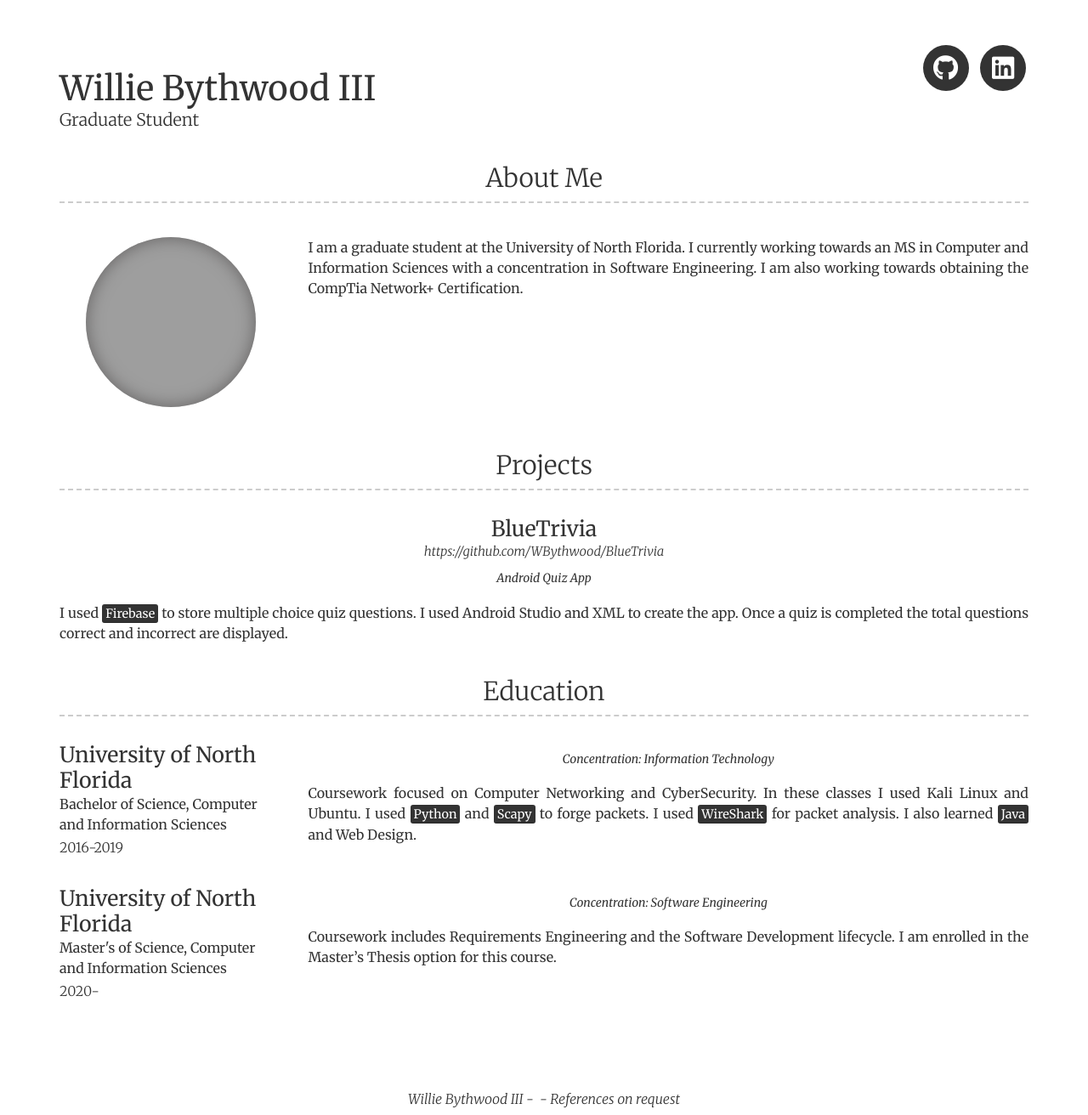
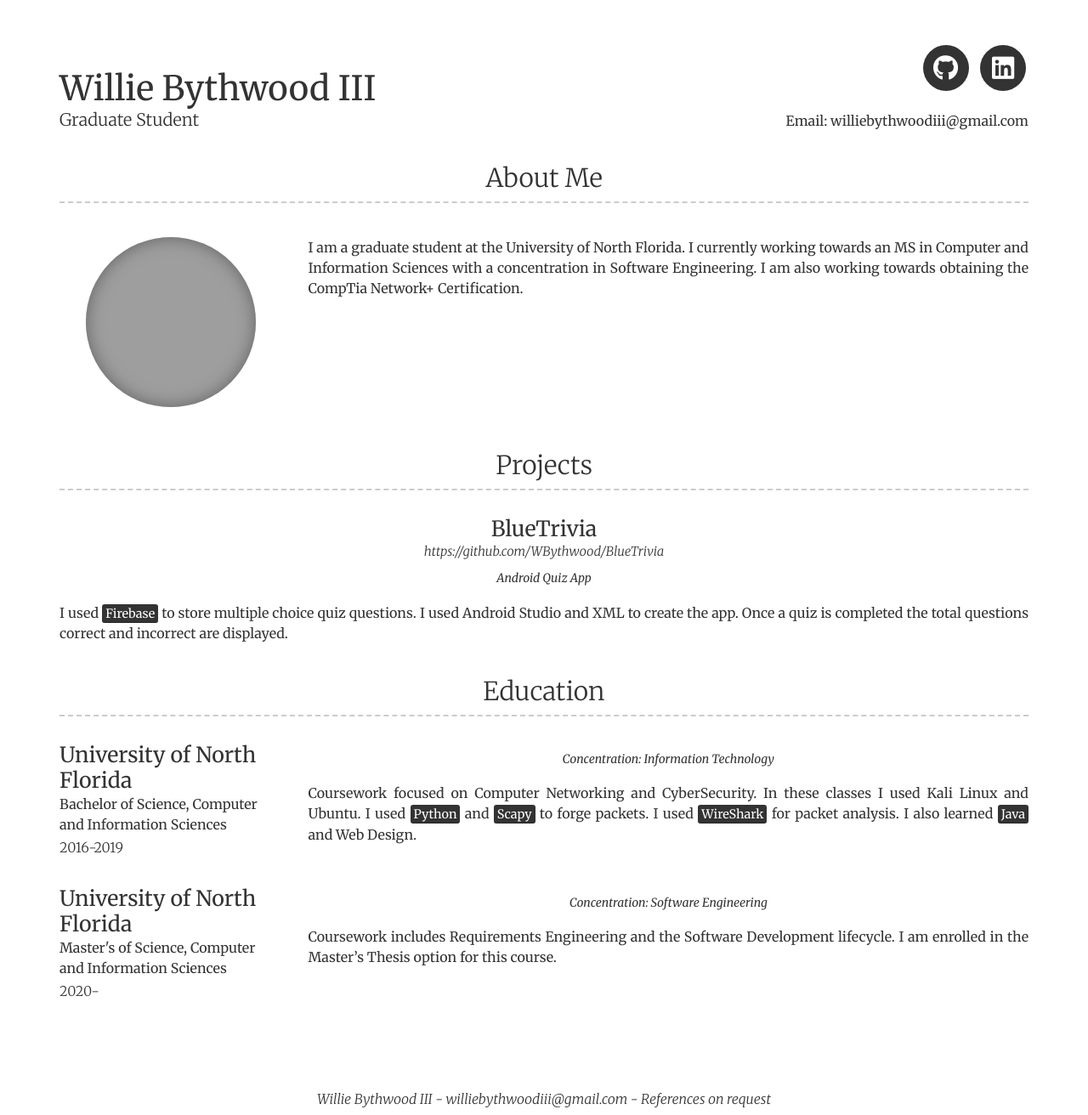
Before and after one commit to WBythwood/WBythwood.github.io, a Jekyll site: the page built from index.md, in a window 1280 px wide. Shown: the whole page at 85% size. Built offline with Jekyll 4.4.1, drawn with Linux system fonts in a browser that asks for light colours; nearby versions of some CDN libraries; grey boxes are pictures that could not be loaded.

Commit message:
Update _config.yml

```diff
--- a/_config.yml
+++ b/_config.yml
@@ -5,7 +5,7 @@ repository: Git repository where your resume will be hosted, only required if yo
 # Personal info
 name: Willie Bythwood III
 title: Graduate Student
-email:
+email: williebythwoodiii@gmail.com
 phone:
 website:
 
```
